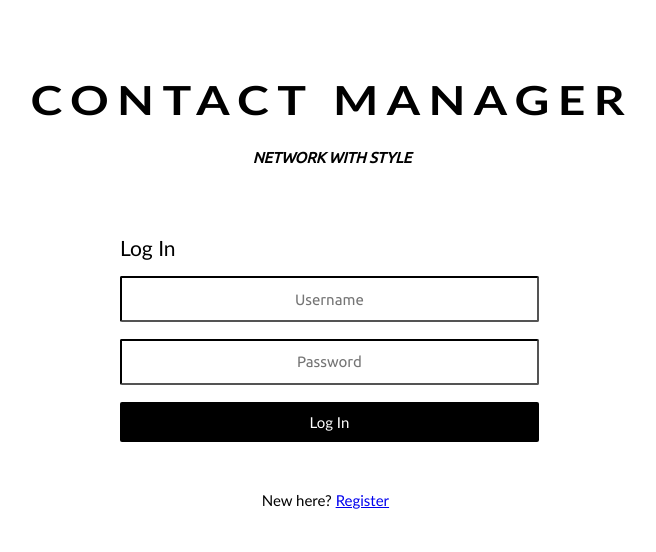
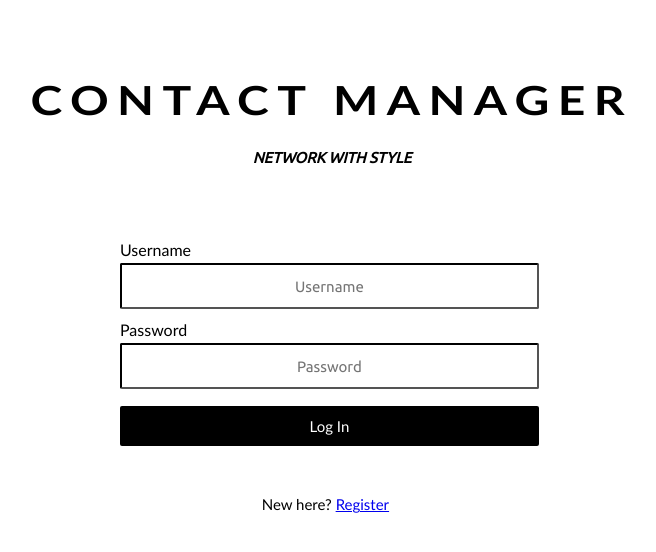
Before and after one commit to POOSD-Group-12/Contact-Manager-App, a PHP site: page / in a window 1280 px wide; the page is wider, and only the part inside the window is pictured. Shown: the top 552 px of that part, without its empty margins (308-964 px from the left). Run offline with PHP 8.4, Linux system fonts and the light colour scheme.

Commit message:
added labels for user Accessibility

```diff
--- a/css/styles.css
+++ b/css/styles.css
@@ -2,6 +2,7 @@ body
 {
     background-color: #ffffff;
 }
+
 
 #title
 {
@@ -89,9 +90,12 @@ body
 	font-size: 15px;
     border-radius: 2px;
     height: 40px;
-    margin-left: 25%;
     border-color: #000000;
     width: 50%;
+
+    margin-left: 25%;
+    margin-bottom: 2%;
+
 }
 #registerFirstName
 {
@@ -101,6 +105,7 @@ body
     margin-left: 25%;
     border-color: #000000;
     width: 50%;
+    margin-bottom: 2%;
 }
 #registerLastName
 {
@@ -110,6 +115,7 @@ body
     margin-left: 25%;
     border-color: #000000;
     width: 50%;
+    margin-bottom: 2%;
 }
 #registerName
 {
@@ -119,6 +125,7 @@ body
     margin-left: 25%;
     border-color: #000000;
     width: 50%;
+    margin-bottom: 2%;
 }
 #registerPassword
 {
@@ -128,6 +135,7 @@ body
     margin-left: 25%;
     border-color: #000000;
     width: 50%;
+    margin-bottom: 2%;
 }
 #searchText
 {
@@ -143,7 +151,6 @@ input[type="text"],input[type="password"]{
     text-align: center;
     width: 80%;
     margin-left: 10%;
-    margin-bottom: 2%;
     font-family: 'Ubuntu', sans-serif;
 }
 
@@ -156,6 +163,14 @@ input[type="text"],input[type="password"]{
     font-family: 'Trebuchet MS';
     color: #000000;
 }
+label
+{
+    font-size: 1rem;
+    font-family: 'Trebuchet MS';
+    margin-left: 25%;
+
+}
+
 
 #loginResult{
     display: inline-block;
--- a/index.html
+++ b/index.html
@@ -15,10 +15,12 @@
     <h1 id="title">CONTACT MANAGER</h1>
     <h2 id="motto">NETWORK WITH STYLE</h2>
     <div class="loginContent">
+
       <div id="loginDiv">
-          <span id="inner-title">Log In</span>
-          <!--should include labels for fields on the side for better user accessibility-->
+
+          <label >Username</label>
           <input type="text" id="loginName" placeholder="Username"><br>
+          <label >Password</label>
           <input type="password" id="loginPassword" placeholder="Password"><br>
 
           <!--<i class="far fa-eye" id="togglePassword" style="margin-left: -1px; cursor: pointer;"></i>-->
```
